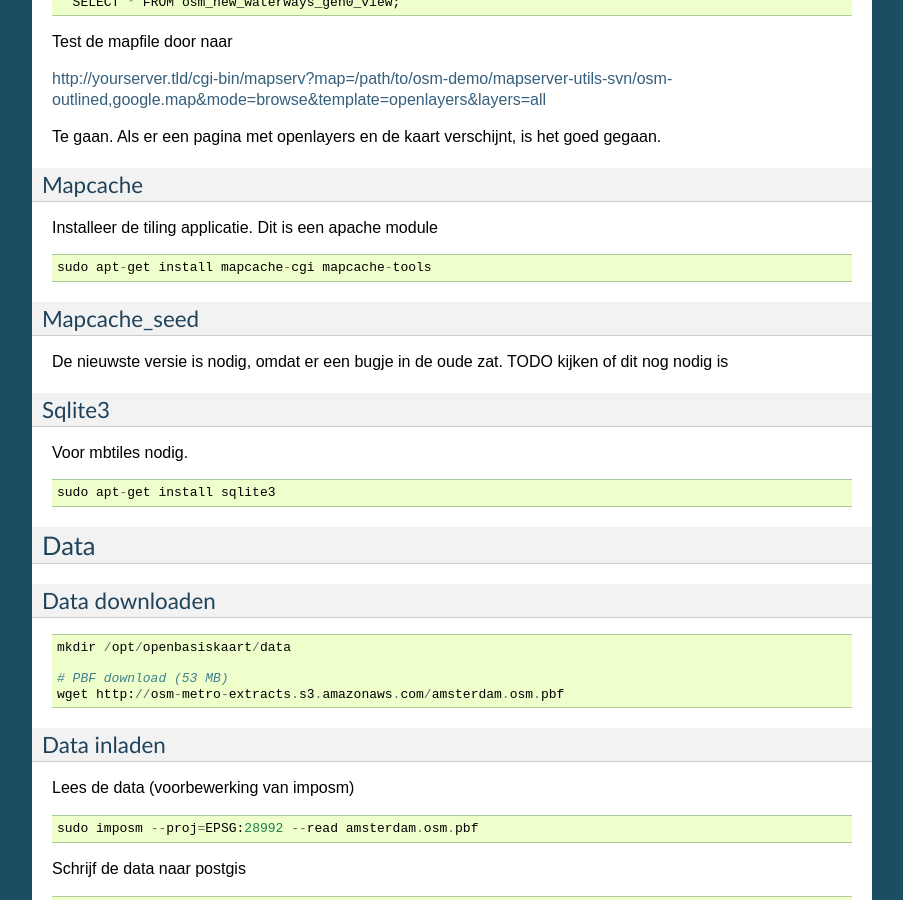
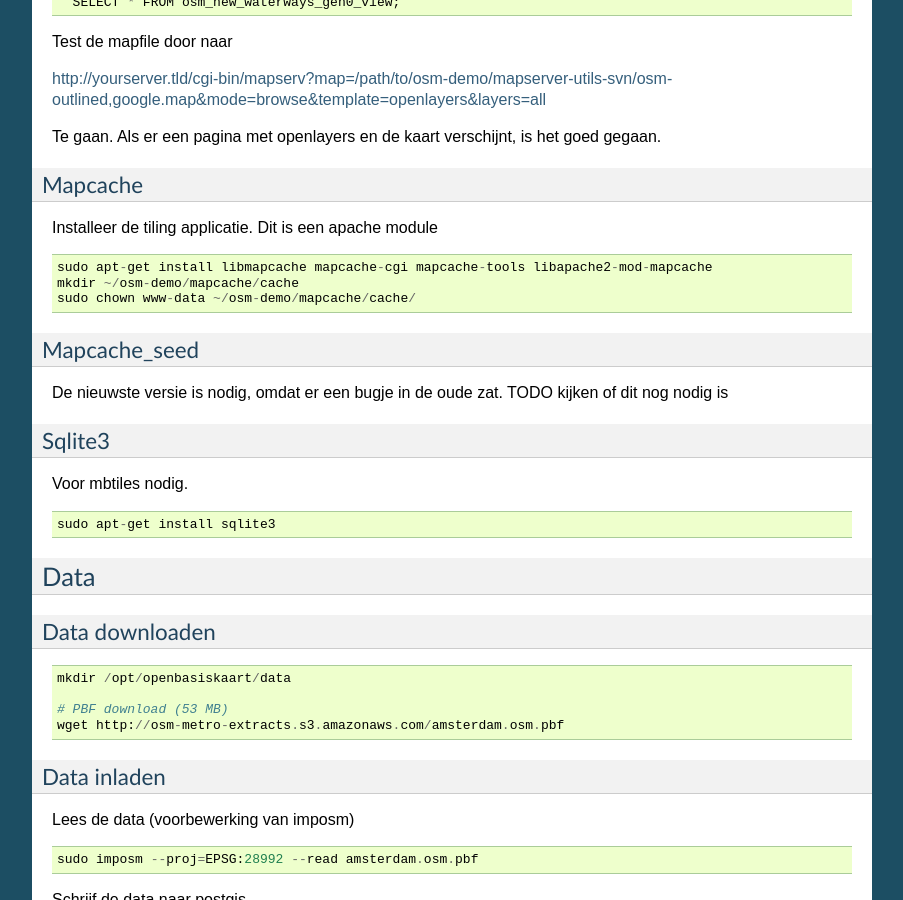
Before and after one commit to opengeogroep/openbasiskaart, a Sphinx documentation site: the page built from docs/source/mapcache-toolchain.rst, in a window 1280 px wide and 900 px high, scrolled down 2894 px. Shown: the whole window, without its empty margins (198-1101 px from the left). Built offline with Sphinx 7.4.7, drawn with Linux system fonts in a browser that asks for light colours.

Commit message:
Mapcache installatie

```diff
--- a/docs/source/mapcache-toolchain.rst
+++ b/docs/source/mapcache-toolchain.rst
@@ -182,7 +182,9 @@ Mapcache
 --------
 Installeer de tiling applicatie. Dit is een apache module ::
 
-	sudo apt-get install mapcache-cgi mapcache-tools
+	sudo apt-get install libmapcache mapcache-cgi mapcache-tools libapache2-mod-mapcache
+	mkdir ~/osm-demo/mapcache/cache
+	sudo chown www-data ~/osm-demo/mapcache/cache/
 
 Mapcache_seed
 -------------
```
